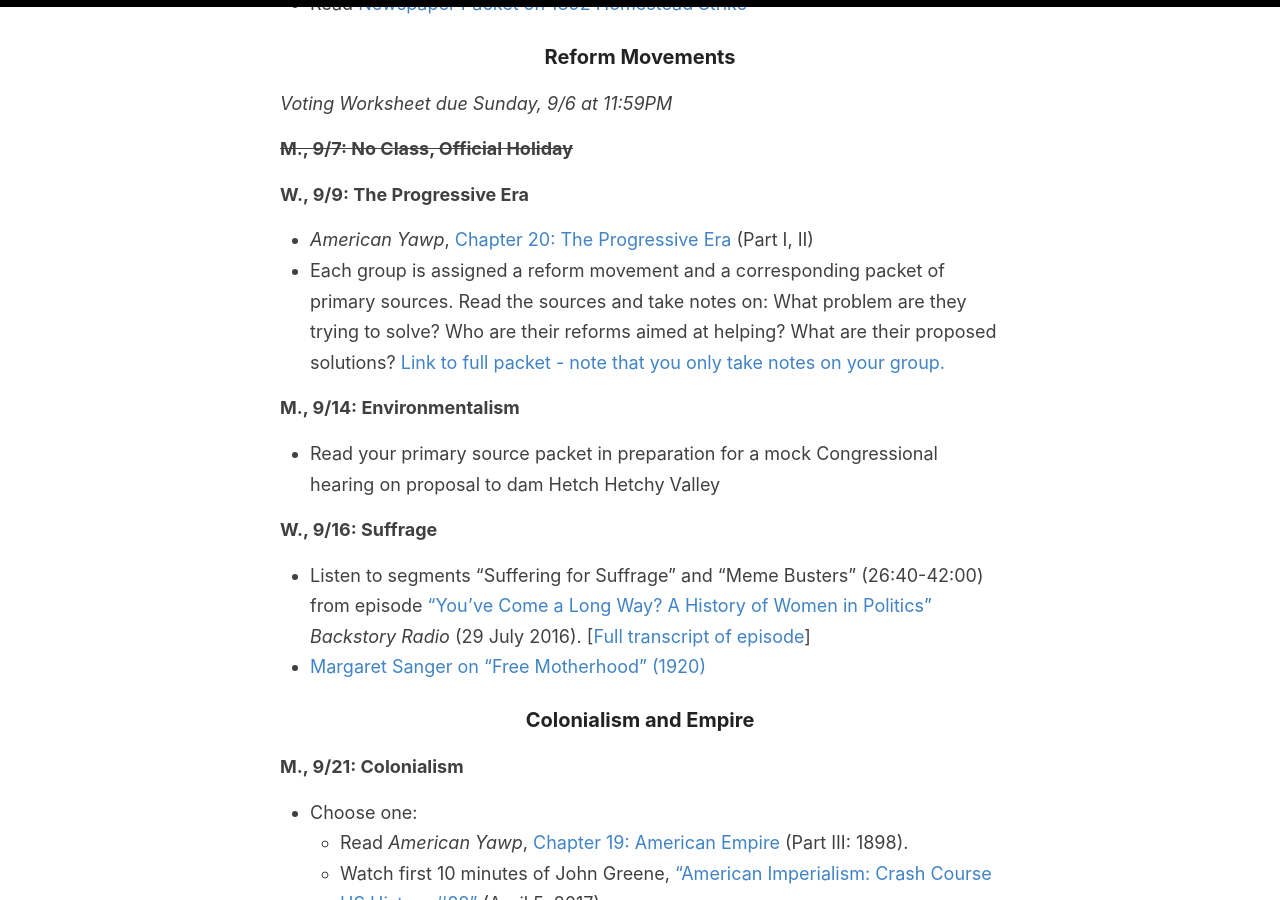
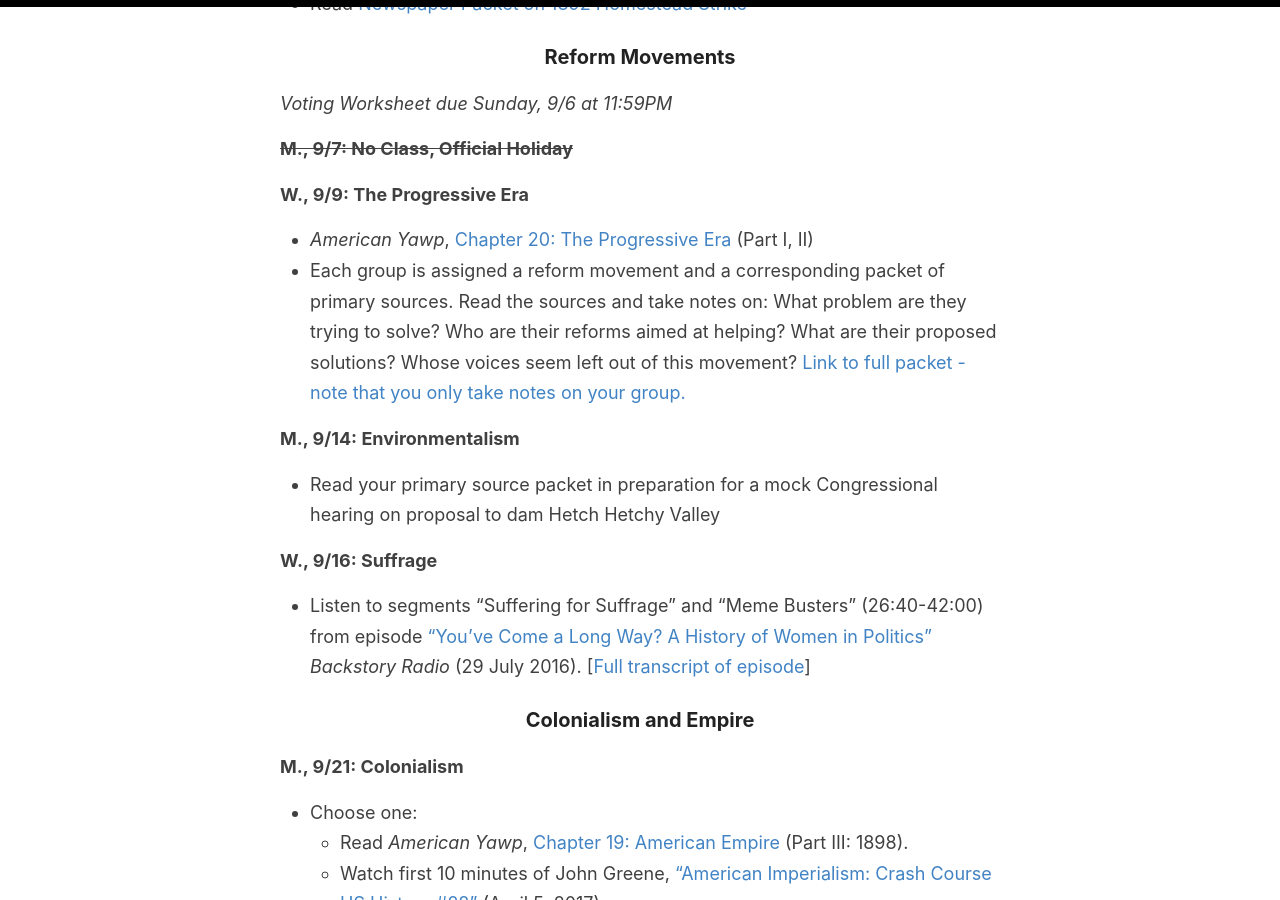
Before and after one commit to cblevins/f20-us-since-1876, a Jekyll site: the page built from _pages/schedule.md, in a window 1280 px wide and 900 px high, scrolled down 1449 px. Built offline with Jekyll 4.4.1, drawn with Linux system fonts in a browser that asks for light colours.

Commit message:
schedule clean up

```diff
--- a/_pages/schedule.md
+++ b/_pages/schedule.md
@@ -40,14 +40,13 @@ permalink: /schedule/
 
 **W., 9/9: The Progressive Era**
 - *American Yawp*, [Chapter 20: The Progressive Era](http://www.americanyawp.com/text/20-the-progressive-era/) (Part I, II)
-- Each group is assigned a reform movement and a corresponding packet of primary sources. Read the sources and take notes on: What problem are they trying to solve? Who are their reforms aimed at helping? What are their proposed solutions? [Link to full packet - note that you only take notes on your group.](https://www.dropbox.com/s/7v0ux1w5p6r1ib5/progressive-era-reform-movements.pdf?dl=0)
+- Each group is assigned a reform movement and a corresponding packet of primary sources. Read the sources and take notes on: What problem are they trying to solve? Who are their reforms aimed at helping? What are their proposed solutions? Whose voices seem left out of this movement? [Link to full packet - note that you only take notes on your group.](https://www.dropbox.com/s/7v0ux1w5p6r1ib5/progressive-era-reform-movements.pdf?dl=0)
 
 **M., 9/14: Environmentalism**
 - Read your primary source packet in preparation for a mock Congressional hearing on proposal to dam Hetch Hetchy Valley
 
 **W., 9/16: Suffrage**
 - Listen to segments "Suffering for Suffrage" and "Meme Busters" (26:40-42:00) from episode ["You've Come a Long Way? A History of Women in Politics"](https://www.backstoryradio.org/shows/youve-come-a-long-way/) *Backstory Radio* (29 July 2016). [[Full transcript of episode](https://www.backstoryradio.org/wp-content/uploads/sites/13/2018/08/You_ve_Come_A_Long_Way___A_History_Of_Women_In_Politics.pdf)]
-- [Margaret Sanger on "Free Motherhood" (1920)](https://www.dropbox.com/s/vebb8i97ttepedc/Sanger_FreeMotherhood.pdf?dl=0)
 
 ### Colonialism and Empire
 
```
